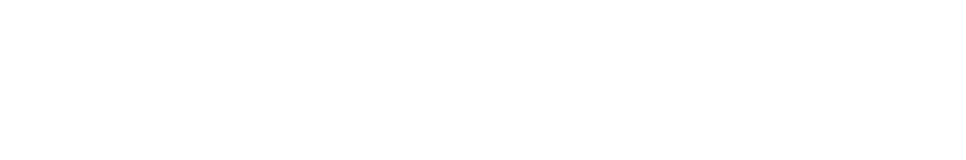
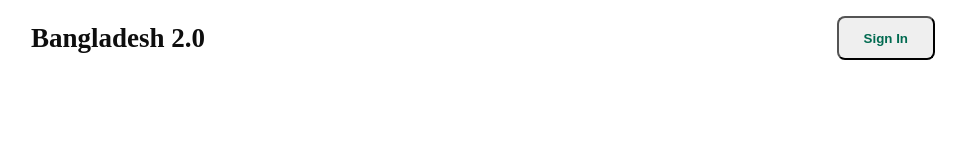
Before and after one commit to jpbulbul/assignment-1, a plain HTML site: page index.html in a window 1280 px wide. Shown: the whole page, without its empty margins (177-1143 px from the left). Drawn offline with Linux system fonts and the light colour scheme.

Commit message:
nav item

```diff
--- a/index.html
+++ b/index.html
@@ -7,6 +7,19 @@
     <link rel="stylesheet" href="./style/style.css">
 </head>
 <body>
+      <header>
+            <nav>
+                <ul>
+                     <li><a class="dark-1" href="">Bangladesh 2.0</a></li>
+                     <li><a  href=""><button class="btn-primary">Sign In</button></a></li>
+                </ul>
+            </nav>
+      </header>
+      <main>
 
+      </main>
+      <footer>
+
+      </footer>
 </body>
 </html>
--- a/style/style.css
+++ b/style/style.css
@@ -0,0 +1,32 @@
+@import url('https://fonts.googleapis.com/css2?family=Fira+Sans:ital,wght@0,100;0,200;0,300;0,400;0,500;0,600;0,700;0,800;0,900;1,100;1,200;1,300;1,400;1,500;1,600;1,700;1,800;1,900&display=swap');
+/* *shared-style* */
+.dark-1{
+    color: #0e0e0e;
+}
+.button-color{
+    color: #006a50;
+}
+.btn-primary{
+    font-weight:bold;
+    color:#006a50 ;
+    padding: 12.5px 25px;
+    border-radius: 8px;
+}
+/* *header-style* */
+
+nav{
+   margin: 0 160px;
+}
+nav ul{
+    display: flex;
+    justify-content: space-between;
+    align-items: center;
+}
+nav ul li{
+    list-style: none;
+}
+nav li a{
+    text-decoration: none;
+    font-size: 27px;
+    font-weight: bold;
+}
```
